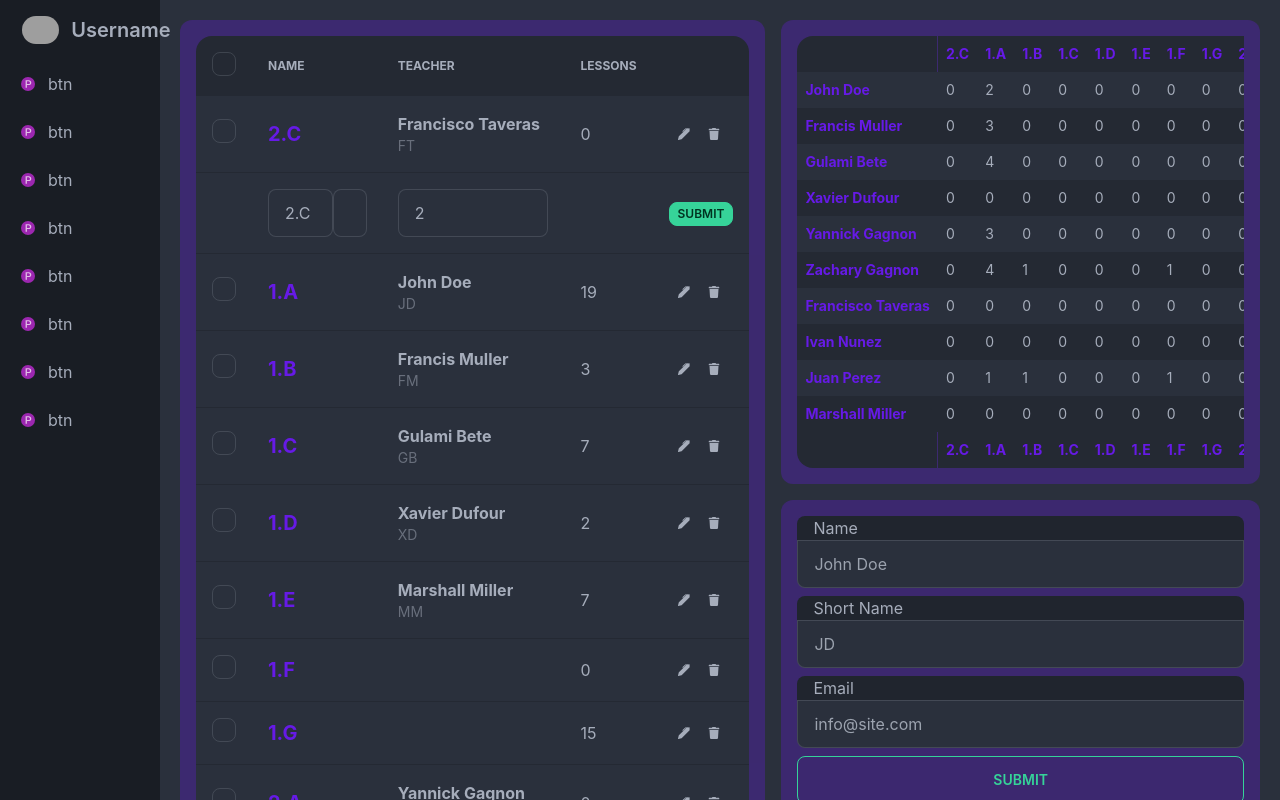
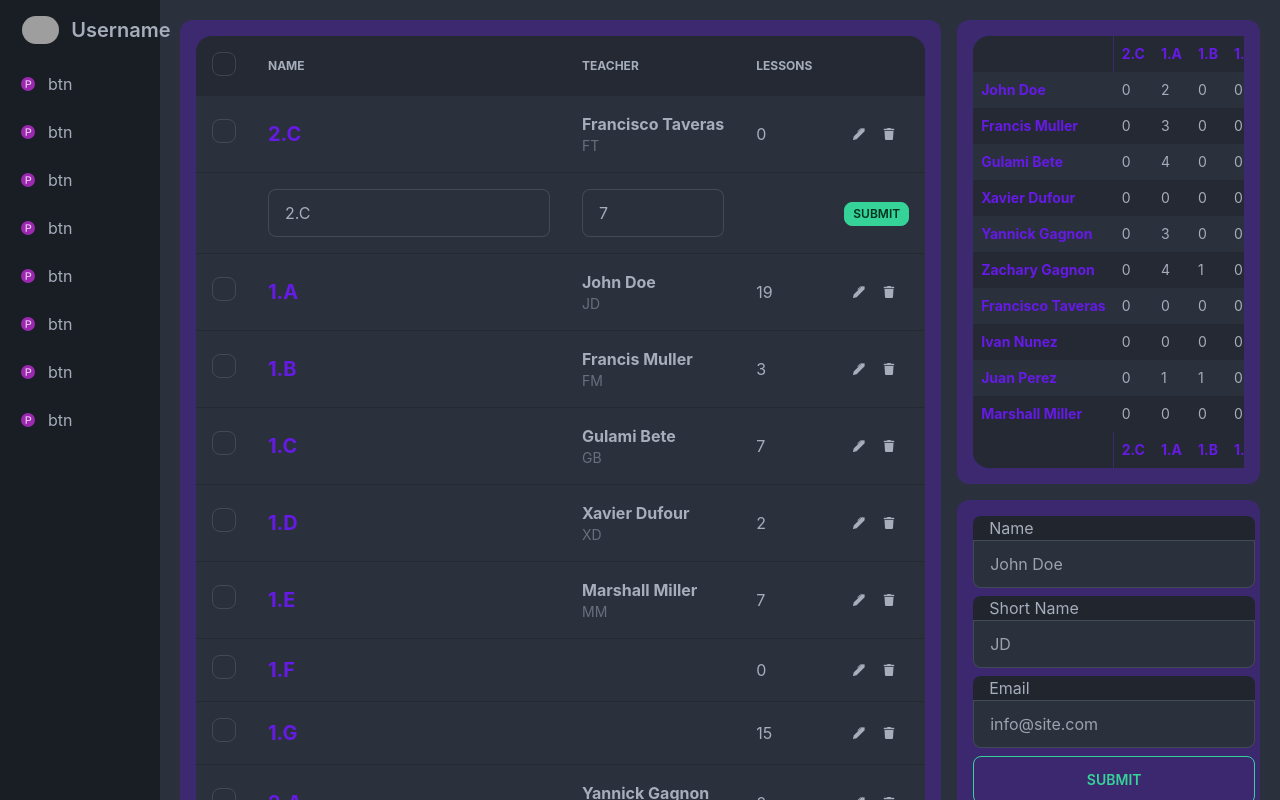
Before and after one commit to Chickenbiscuitoo/timetable-manager, a Next.js app: page /classes in a window 1280 px wide. Both pictures are taken after a click on the button 613 px from the left and 134 px from the top of the page. Shown: the top 800 px of the page. Built offline with nearby package versions, Linux system fonts and the light colour scheme; grey boxes are pictures that could not be loaded.

Commit message:
updated class funcs

```diff
--- a/components/ClassesManagerCell.tsx
+++ b/components/ClassesManagerCell.tsx
@@ -60,7 +60,7 @@ const ClassesManagerCell: NextPage<TeacherProps> = ({
 		const grade = formData.grade
 
 		if (name && teacherId && grade) {
-			updateClass(id, name, teacherId, grade)
+			updateClass(id, name, teacherId)
 			setFormData({
 				name,
 				teacherId,
@@ -115,31 +115,21 @@ const ClassesManagerCell: NextPage<TeacherProps> = ({
 				<tr>
 					<td></td>
 					<td>
-						<div>
 						<input
 							type="text"
 							placeholder={name}
 							value={formData.name}
 							name="name"
 							onChange={handleChange}
-								className="input input-bordered max-w-xs focus:input-primary w-8/12"
+							className="input input-bordered max-w-xs focus:input-primary"
 						/>
-							<input
-								type="text"
-								value={formData.teacherId}
-								name="teacherId"
-								onChange={handleChange}
-								className="input input-bordered max-w-xs focus:input-primary w-4/12"
-							/>
-						</div>
 					</td>
 					<td>
 						<input
 							type="text"
-							pattern="[0-9]"
-							placeholder={grade.toString()}
-							value={formData.grade}
-							name="grade"
+							placeholder={formData.teacherId.toString()}
+							value={formData.teacherId}
+							name="teacherId"
 							onChange={handleChange}
 							className="input input-bordered w-full max-w-xs focus:input-primary"
 						/>
--- a/store.ts
+++ b/store.ts
@@ -116,14 +116,9 @@ interface TimetableState {
 		email: string
 	) => void
 
-	addClass: (name: string, grade: number, teacher_id: number) => void
+	addClass: (name: string, teacher_id: number) => void
 	removeClass: (id: number) => void
-	updateClass: (
-		id: number,
-		name: string,
-		grade: number,
-		teacher_id: number
-	) => void
+	updateClass: (id: number, name: string, teacher_id: number) => void
 
 	selectedClass: number
 	setSelectedClass: (class_id: number) => void
@@ -1035,8 +1030,10 @@ const useTimetableStore = create<TimetableState>((set, get) => ({
 		}))
 	},
 
-	addClass: (name, teacher_id, grade) => {
+	addClass: (name, teacher_id) => {
 		const id = Date.now() + Math.random()
+		const grade = parseInt(name.split('.')[0])
+
 		set((state) => ({
 			classes: [...state.classes, { id, name, teacher_id, grade }],
 		}))
@@ -1048,7 +1045,8 @@ const useTimetableStore = create<TimetableState>((set, get) => ({
 		}))
 	},
 
-	updateClass: (id, name, teacher_id, grade) => {
+	updateClass: (id, name, teacher_id) => {
+		const grade = parseInt(name.split('.')[0])
 		set((state) => ({
 			classes: [
 				...state.classes.filter((class_) => class_.id !== id),
```
Lines whose indentation alone changed are shown as unchanged.
